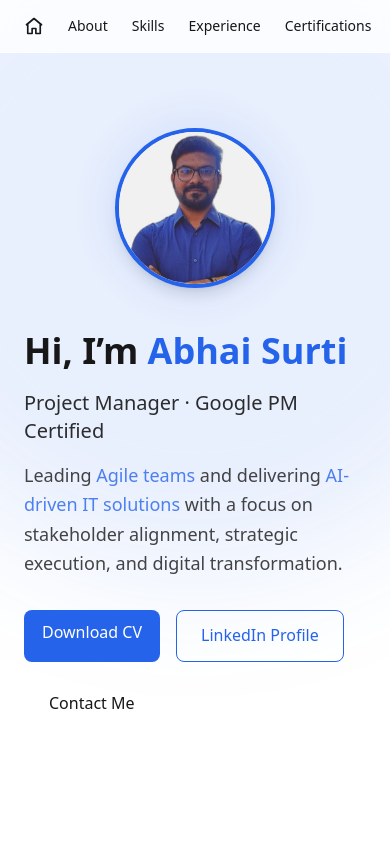
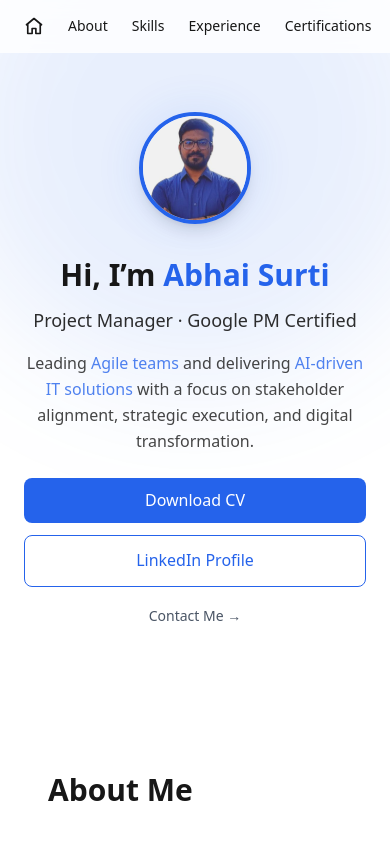
Before and after one commit to surtiabhai007-cmyk/abhai-portfolio, a Next.js app: page / in a window 390 px wide. Shown: the top 844 px of the page. Built offline with nearby package versions, Linux system fonts and the light colour scheme.

Commit message:
Update Hero.js for mobile responsiveness

```diff
--- a/components/Hero.js
+++ b/components/Hero.js
@@ -2,12 +2,12 @@ export default function Hero() {
   return (
     <section
       id="home"
-      className="pt-32 pb-16 bg-background text-foreground relative overflow-hidden"
+      className="pt-28 pb-12 bg-background text-foreground relative overflow-hidden"
     >
       {/* Background Glow */}
-      <div className="absolute top-[-120px] left-1/2 -translate-x-1/2 w-[700px] h-[700px] bg-primary/10 blur-3xl rounded-full pointer-events-none"></div>
+      <div className="absolute top-[-120px] left-1/2 -translate-x-1/2 w-[500px] h-[500px] md:w-[700px] md:h-[700px] bg-primary/10 blur-3xl rounded-full pointer-events-none"></div>
 
-      <div className="max-w-6xl mx-auto px-6 relative z-10 flex flex-col md:flex-row gap-10 items-center md:items-start">
+      <div className="max-w-6xl mx-auto px-6 relative z-10 flex flex-col md:flex-row gap-8 md:gap-10 items-center md:items-start text-center md:text-left">
 
         {/* Profile Image */}
         <div className="relative flex-shrink-0">
@@ -15,34 +15,36 @@ export default function Hero() {
 
           <img
             src="/image.png"
-            alt="Abhai Surti Project Manager Profile Picture"
-            className="relative w-40 h-40 md:w-48 md:h-48 rounded-full border-4 border-primary shadow-lg object-cover object-top"
+            alt="Abhai Surti Profile"
+            className="relative w-28 h-28 md:w-48 md:h-48 rounded-full border-4 border-primary shadow-lg object-cover object-top"
           />
         </div>
 
         {/* Text Content */}
         <div className="flex-1">
 
-          <h1 className="text-4xl md:text-5xl font-bold leading-tight">
+          <h1 className="text-3xl md:text-5xl font-bold leading-tight">
             Hi, I’m <span className="text-primary">Abhai Surti</span>
           </h1>
 
-          <p className="mt-4 text-xl md:text-2xl font-medium opacity-90">
+          <p className="mt-3 text-lg md:text-2xl font-medium opacity-90">
             Project Manager · Google PM Certified
           </p>
 
-          <p className="mt-4 text-lg md:text-xl opacity-80 leading-relaxed max-w-3xl">
+          <p className="mt-4 text-base md:text-xl opacity-80 leading-relaxed max-w-xl mx-auto md:mx-0">
             Leading <span className="text-primary">Agile teams</span> and delivering
             <span className="text-primary"> AI-driven IT solutions</span> with a focus on
             stakeholder alignment, strategic execution, and digital transformation.
           </p>
 
-          <div className="mt-8 flex flex-wrap gap-4">
+          {/* Buttons */}
+          <div className="mt-6 flex flex-col sm:flex-row gap-3 sm:gap-4 justify-center md:justify-start">
+
             <a
               href="https://drive.google.com/uc?export=download&id=11EK9msbaBOlM34MAudGD1rHARvMDHffh"
               target="_blank"
               rel="noopener noreferrer"
-              className="btn-primary"
+              className="btn-primary w-full sm:w-auto text-center"
             >
               Download CV
             </a>
@@ -51,21 +53,24 @@ export default function Hero() {
               href="https://www.linkedin.com/in/abhai-surti-b20854140"
               target="_blank"
               rel="noopener noreferrer"
-              className="px-6 py-3 rounded-lg border border-primary text-primary hover:bg-primary hover:text-white transition"
+              className="px-6 py-3 rounded-lg border border-primary text-primary hover:bg-primary hover:text-white transition w-full sm:w-auto text-center"
             >
               LinkedIn Profile
             </a>
 
+          </div>
+
+          {/* Contact Link */}
+          <div className="mt-4">
             <a
               href="#contact"
-              className="px-6 py-3 rounded-lg border border-white/20 hover:border-primary hover:text-primary transition"
+              className="text-sm text-gray-600 hover:text-primary transition"
             >
-              Contact Me
+              Contact Me →
             </a>
           </div>
 
         </div>
-
       </div>
     </section>
   );
```
